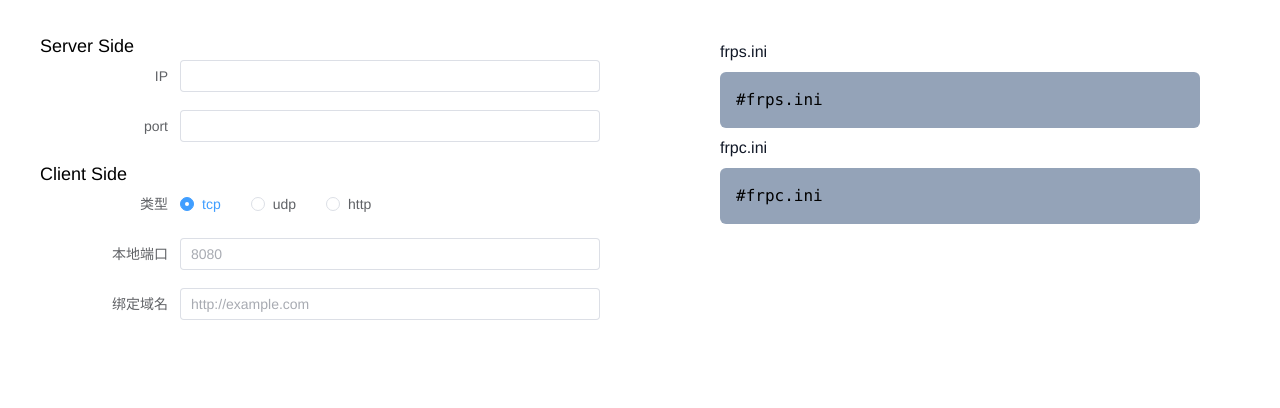
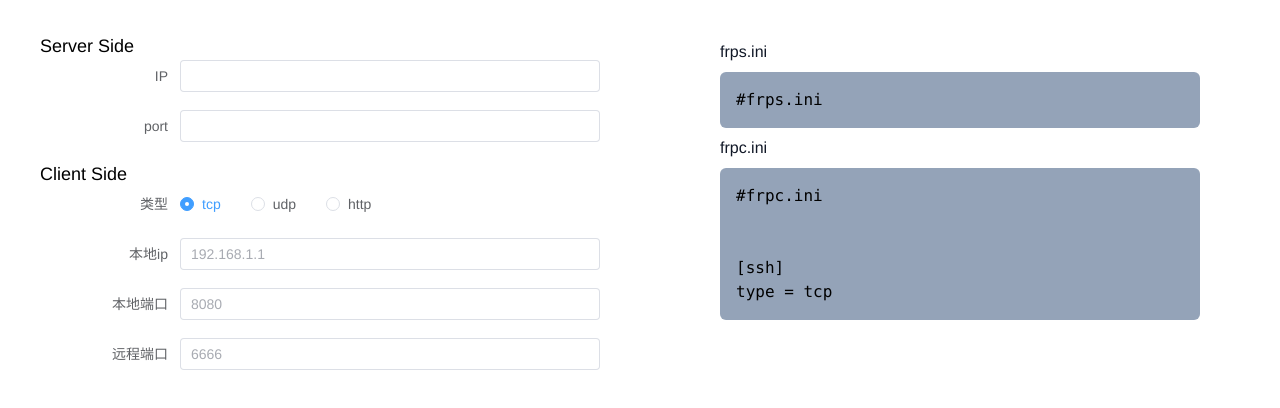
Before and after one commit to JunIce/frp-visual-config, a Vue app: page / in a window 1280 px wide. Both pictures are taken after a click on the label "tcp". Shown: the top 408 px of the page. Built offline with nearby package versions, Linux system fonts and the light colour scheme.

Commit message:
feature: tcp & udp

```diff
--- a/src/components/ClientConfig.vue
+++ b/src/components/ClientConfig.vue
@@ -7,17 +7,34 @@
         }}</el-radio>
       </el-radio-group>
     </el-form-item>
-    <el-form-item label="本地端口" prop="local_port">
-      <el-input v-model="state.local_port" placeholder="8080"></el-input>
-    </el-form-item>
-    <el-form-item label="绑定域名" prop="custom_domains">
-      <el-input v-model="state.custom_domains" placeholder="http://example.com"></el-input>
-    </el-form-item>
+    <template v-if="state.type === 'tcp' || state.type === 'udp'">
+      <el-form-item label="本地ip" prop="local_ip">
+        <el-input v-model="state.local_ip" placeholder="192.168.1.1"></el-input>
+      </el-form-item>
+      <el-form-item label="本地端口" prop="local_port">
+        <el-input v-model="state.local_port" placeholder="8080"></el-input>
+      </el-form-item>
+      <el-form-item label="远程端口" prop="remote_port">
+        <el-input v-model="state.remote_port" placeholder="6666"></el-input>
+      </el-form-item>
+    </template>
+
+    <template v-if="state.type === 'http'">
+      <el-form-item label="本地端口" prop="local_port">
+        <el-input v-model="state.local_port" placeholder="8080"></el-input>
+      </el-form-item>
+      <el-form-item label="绑定域名" prop="custom_domains">
+        <el-input
+          v-model="state.custom_domains"
+          placeholder="http://example.com"
+        ></el-input>
+      </el-form-item>
+    </template>
   </el-form>
 </template>
 <script lang="ts" setup>
-import { useClient } from "../store/client"
-const state = useClient()
+import { useClient } from "../store/client";
+const state = useClient();
 
 const types = [
   {
--- a/src/store/client.ts
+++ b/src/store/client.ts
@@ -3,7 +3,9 @@ import { defineStore } from "pinia";
 export const useClient = defineStore("client", {
   state: () => ({
     type: "http",
+    local_ip: "",
     local_port: "",
     custom_domains: "",
+    remote_port: "",
   }),
 });
--- a/src/views/Panel.vue
+++ b/src/views/Panel.vue
@@ -63,12 +63,11 @@ const serverConf = computed(() => {
 
 const clientConf = computed(() => {
   let str = "#frpc.ini\n";
+  if (serverState.IP || serverState.port) {
+    str += `\n[common]\nserver_addr = ${serverState.IP}\nserver_port = ${serverState.port}`;
+  }
   if (clientState.type === "http") {
-    if (serverState.IP || serverState.port) {
-      str += `\n[common]\nserver_addr = ${serverState.IP}\nserver_port = ${serverState.port}`;
-    }
-
-    str += `\n\n[web]\ntype = http`
+    str += `\n\n[web]\ntype = http`;
     if (clientState.local_port) {
       str += `\nlocal_port = ${clientState.local_port}`;
     }
@@ -76,6 +75,19 @@ const clientConf = computed(() => {
       str += `\ncustom_domains = ${clientState.custom_domains}`;
     }
   }
+
+  if (clientState.type === "tcp" || clientState.type === "udp") {
+    str += `\n\n[ssh]\ntype = ${clientState.type}`;
+    if (clientState.local_ip) {
+      str += `\nlocal_ip = ${clientState.local_ip}`;
+    }
+    if (clientState.local_port) {
+      str += `\nlocal_port = ${clientState.local_port}`;
+    }
+    if (clientState.remote_port) {
+      str += `\nremote_port = ${clientState.remote_port}`;
+    }
+  }
   return str;
 });
 </script>
```
